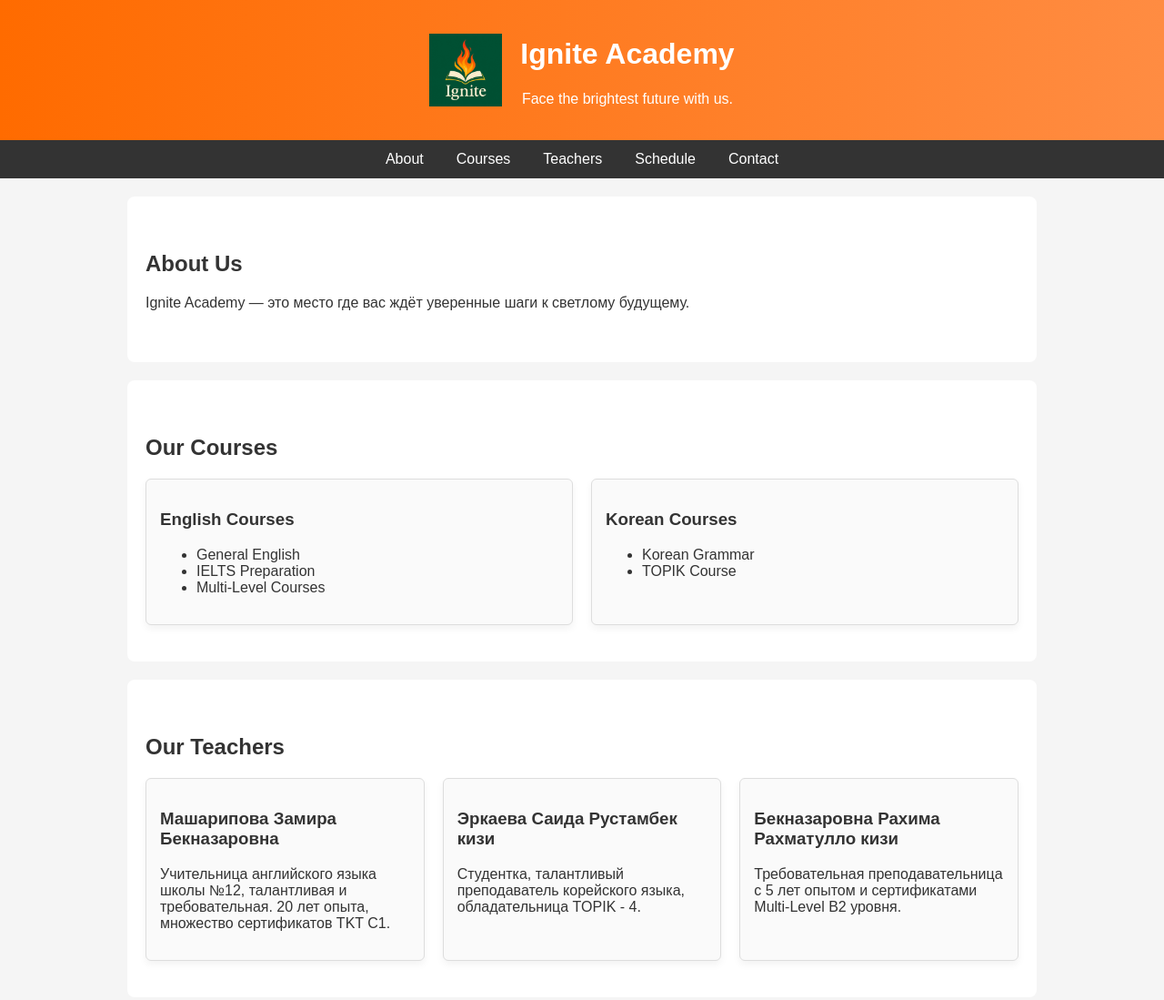
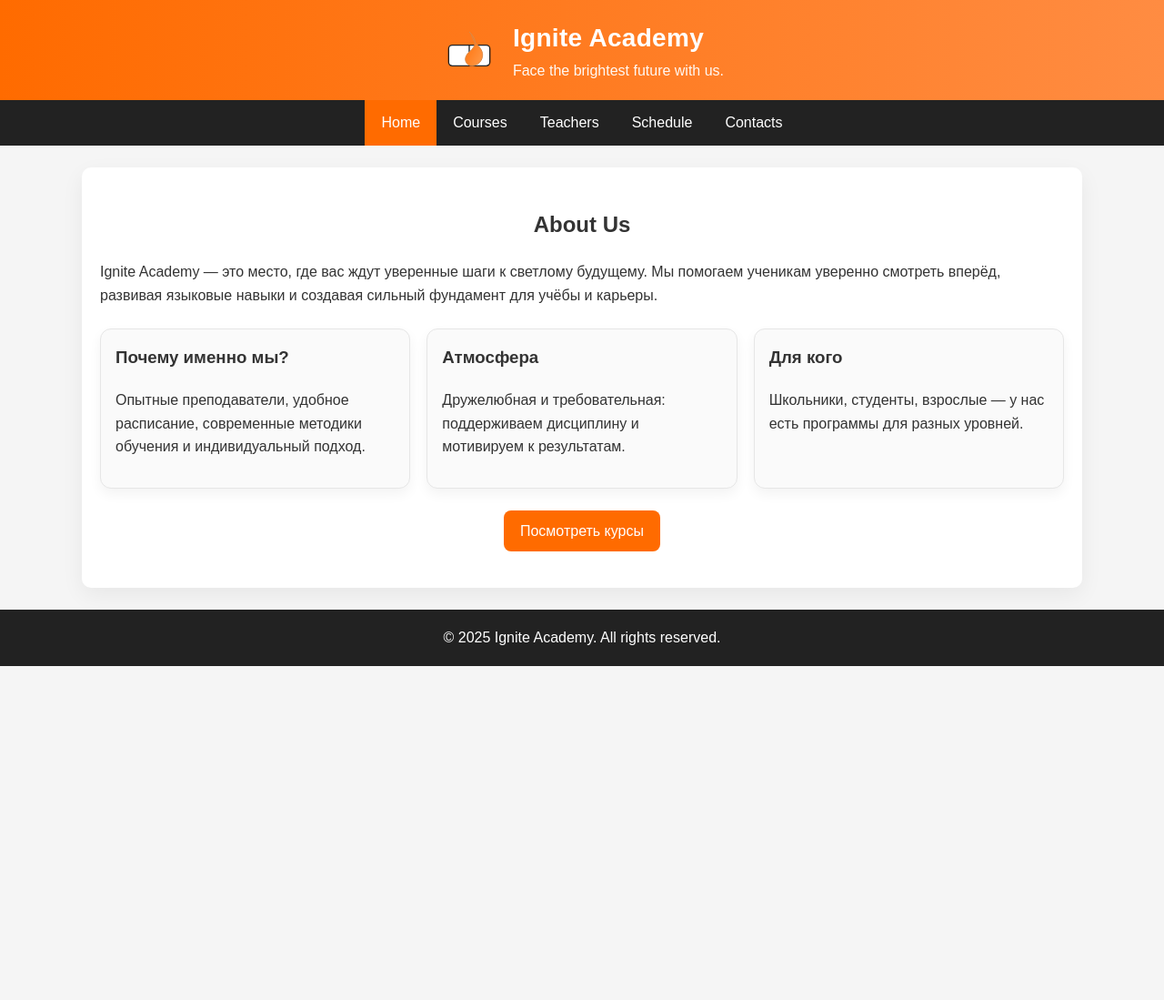
Before and after one commit to IgniteAcademyuz/IgniteAcademy, a plain HTML site: page index.html in a window 1280 px wide. Shown: the top 1099 px of the page at 91% size. After the commit the page ends 800 px from the top, so only its background shows below. Drawn offline with Linux system fonts and the light colour scheme.

Commit message:
Add files via upload

```diff
--- a/index.html
+++ b/index.html
@@ -1,234 +1,61 @@
 <!DOCTYPE html>
 <html lang="en">
 <head>
-<meta charset="UTF-8" />
-<meta name="viewport" content="width=device-width, initial-scale=1.0"/>
-<title>Ignite Academy</title>
-<style>
-  * {
-    box-sizing: border-box;
-    scroll-behavior: smooth;
-  }
-  body {
-    font-family: Arial, sans-serif;
-    margin: 0;
-    background: #f5f5f5;
-    color: #333;
-  }
-  header {
-    background: linear-gradient(90deg, #FF6B00, #ff8c42);
-    color: white;
-    padding: 20px;
-    text-align: center;
-    display: flex;
-    align-items: center;
-    justify-content: center;
-    gap: 20px;
-    flex-wrap: wrap;
-    animation: fadeDown 1s ease-out;
-  }
-  header img {
-    height: 80px;
-    transition: transform 0.3s ease;
-  }
-  header img:hover {
-    transform: scale(1.1);
-  }
-  nav {
-    background: #333;
-    display: flex;
-    justify-content: center;
-    flex-wrap: wrap;
-    animation: fadeDown 1.2s ease-out;
-  }
-  nav a {
-    color: white;
-    text-decoration: none;
-    padding: 12px 18px;
-    transition: background 0.3s, transform 0.3s;
-  }
-  nav a:hover {
-    background: #ff6b00;
-    transform: translateY(-2px);
-  }
-  section {
-    max-width: 1000px;
-    margin: auto;
-    padding: 40px 20px;
-    background: white;
-    margin-top: 20px;
-    border-radius: 8px;
-    opacity: 0;
-    transform: translateY(30px);
-    transition: all 0.8s ease;
-  }
-  section.visible {
-    opacity: 1;
-    transform: translateY(0);
-  }
-  .courses, .teachers, .schedule, .contacts {
-    display: grid;
-    grid-template-columns: repeat(auto-fit, minmax(250px, 1fr));
-    gap: 20px;
-  }
-  .card {
-    background: #fafafa;
-    padding: 15px;
-    border: 1px solid #ddd;
-    border-radius: 6px;
-    box-shadow: 0 4px 8px rgba(0,0,0,0.05);
-    transition: transform 0.3s, box-shadow 0.3s;
-  }
-  .card:hover {
-    transform: translateY(-5px);
-    box-shadow: 0 8px 16px rgba(0,0,0,0.1);
-  }
-  .btn {
-    display: inline-block;
-    background: #FF6B00;
-    color: white;
-    padding: 10px 20px;
-    text-decoration: none;
-    margin-top: 10px;
-    border-radius: 3px;
-    transition: background 0.3s;
-  }
-  .btn:hover {
-    background: #e55a00;
-  }
-  footer {
-    text-align: center;
-    padding: 15px;
-    background: #333;
-    color: white;
-    margin-top: 20px;
-    animation: fadeUp 1s ease-out;
-  }
-  @media(max-width: 600px){
-    nav{
-      flex-direction: column;
-    }
-  }
-  @keyframes fadeDown {
-    from {opacity:0; transform: translateY(-20px);}
-    to {opacity:1; transform: translateY(0);}
-  }
-  @keyframes fadeUp {
-    from {opacity:0; transform: translateY(20px);}
-    to {opacity:1; transform: translateY(0);}
-  }
-</style>
+  <meta charset="UTF-8" />
+  <meta name="viewport" content="width=device-width, initial-scale=1.0"/>
+  <title>Home • Ignite Academy</title>
+  <link rel="icon" type="image/svg+xml" href="logo.svg">
+  <link rel="stylesheet" href="style.css">
 </head>
 <body>
 
 <header>
-  <img src="logo.png" alt="Ignite Academy Logo">
+  <img src="logo.svg" alt="Ignite Academy Logo" class="logo">
   <div>
     <h1>Ignite Academy</h1>
-    <p>Face the brightest future with us.</p>
+    <p class="m0">Face the brightest future with us.</p>
   </div>
 </header>
 
 <nav>
-  <a href="#about">About</a>
-  <a href="#courses">Courses</a>
-  <a href="#teachers">Teachers</a>
-  <a href="#schedule">Schedule</a>
-  <a href="#contacts">Contact</a>
+  <a href="index.html">Home</a>
+  <a href="courses.html">Courses</a>
+  <a href="teachers.html">Teachers</a>
+  <a href="schedule.html">Schedule</a>
+  <a href="contacts.html">Contacts</a>
 </nav>
 
-<section id="about">
-  <h2>About Us</h2>
-  <p>Ignite Academy — это место где вас ждёт уверенные шаги к светлому будущему.</p>
-</section>
+<div class="container">
 
-<section id="courses">
-  <h2>Our Courses</h2>
-  <div class="courses">
+  <h2 class="center">About Us</h2>
+  <p>Ignite Academy — это место, где вас ждут уверенные шаги к светлому будущему. Мы помогаем ученикам уверенно
+  смотреть вперёд, развивая языковые навыки и создавая сильный фундамент для учёбы и карьеры.</p>
+
+  <div class="grid mt24">
     <div class="card">
-      <h3>English Courses</h3>
-      <ul>
-        <li>General English</li>
-        <li>IELTS Preparation</li>
-        <li>Multi-Level Courses</li>
-      </ul>
+      <h3>Почему именно мы?</h3>
+      <p>Опытные преподаватели, удобное расписание, современные методики обучения и индивидуальный подход.</p>
     </div>
     <div class="card">
-      <h3>Korean Courses</h3>
-      <ul>
-        <li>Korean Grammar</li>
-        <li>TOPIK Course</li>
-      </ul>
+      <h3>Атмосфера</h3>
+      <p>Дружелюбная и требовательная: поддерживаем дисциплину и мотивируем к результатам.</p>
+    </div>
+    <div class="card">
+      <h3>Для кого</h3>
+      <p>Школьники, студенты, взрослые — у нас есть программы для разных уровней.</p>
     </div>
   </div>
-</section>
 
-<section id="teachers">
-  <h2>Our Teachers</h2>
-  <div class="teachers">
-    <div class="card">
-      <h3>Машарипова Замира Бекназаровна</h3>
-      <p>Учительница английского языка школы №12, талантливая и требовательная. 20 лет опыта, множество сертификатов TKT C1.</p>
-    </div>
-    <div class="card">
-      <h3>Эркаева Саида Рустамбек кизи</h3>
-      <p>Студентка, талантливый преподаватель корейского языка, обладательница TOPIK - 4.</p>
-    </div>
-    <div class="card">
-      <h3>Бекназаровна Рахима Рахматулло кизи</h3>
-      <p>Требовательная преподавательница с 5 лет опытом и сертификатами Multi-Level B2 уровня.</p>
-    </div>
-  </div>
-</section>
+  <p class="center mt24">
+    <a class="btn" href="courses.html">Посмотреть курсы</a>
+  </p>
 
-<section id="schedule">
-  <h2>Schedule</h2>
-  <div class="schedule">
-    <div class="card">
-      <h3>English</h3>
-      <p>General English, IELTS, Multi-Level Courses</p>
-      <p><strong>Days:</strong> Mon, Wed, Fri</p>
-      <p><strong>Time:</strong> 18:00–19:30</p>
-    </div>
-    <div class="card">
-      <h3>Korean</h3>
-      <p>Grammar and TOPIK Course</p>
-      <p><strong>Days:</strong> Sat, Sun</p>
-      <p><strong>Time:</strong> 12:00–14:00</p>
-    </div>
-  </div>
-</section>
-
-<section id="contacts">
-  <h2>Contact Us</h2>
-  <div class="contacts">
-    <div class="card">
-      <p><strong>Address:</strong><br>Хорезмская область, Ургенч район, Улица Орзу.</p>
-      <p><strong>Phone:</strong><br><a href="tel:+998977900255">+998 97 790 0255</a></p>
-      <p><strong>Telegram:</strong><br><a href="https://t.me/M_Zamira82">@M_Zamira82</a></p>
-      <p><strong>Instagram:</strong><br><a href="https://instagram.com/Ignite_Academy_IA">@Ignite_Academy_IA</a></p>
-      <a class="btn" href="https://t.me/M_Zamira82">Записаться сейчас</a>
-    </div>
-  </div>
-</section>
+</div>
 
 <footer>
   &copy; 2025 Ignite Academy. All rights reserved.
 </footer>
 
-<script>
-  const sections = document.querySelectorAll('section');
-  const revealOnScroll = () => {
-    sections.forEach(sec => {
-      const secTop = sec.getBoundingClientRect().top;
-      if (secTop < window.innerHeight - 50) {
-        sec.classList.add('visible');
-      }
-    });
-  };
-  window.addEventListener('scroll', revealOnScroll);
-  revealOnScroll();
-</script>
-
+<script src="script.js"></script>
 </body>
 </html>
--- /dev/null
+++ b/script.js
@@ -0,0 +1,36 @@
+// Ignite Academy — simple page transitions and section reveal
+document.addEventListener("DOMContentLoaded", () => {
+  // Reveal containers on scroll
+  const containers = document.querySelectorAll(".container");
+  const reveal = () => {
+    containers.forEach(c => {
+      const top = c.getBoundingClientRect().top;
+      if (top < window.innerHeight - 60) c.classList.add("visible");
+    });
+  };
+  window.addEventListener("scroll", reveal);
+  reveal();
+
+  // Active nav link based on current path
+  const path = location.pathname.split("/").pop() || "index.html";
+  document.querySelectorAll("nav a").forEach(a => {
+    const href = a.getAttribute("href");
+    if ((path === "" && href === "index.html") || href === path) {
+      a.classList.add("active");
+    }
+  });
+
+  // Fade-out transition on internal navigation
+  document.querySelectorAll('a[href$=".html"]').forEach(link => {
+    const url = new URL(link.href, location.href);
+    const isSameOrigin = url.origin === location.origin;
+    if (!isSameOrigin) return;
+    link.addEventListener("click", e => {
+      // open in new tab should not be intercepted
+      if (e.ctrlKey || e.metaKey || e.shiftKey || e.button !== 0) return;
+      e.preventDefault();
+      document.body.classList.add("fade-out");
+      setTimeout(() => { window.location.href = link.href; }, 200);
+    });
+  });
+});
--- /dev/null
+++ b/style.css
@@ -0,0 +1,120 @@
+/* ===== Ignite Academy — Global Styles ===== */
+* { box-sizing: border-box; }
+html { scroll-behavior: smooth; }
+body {
+  margin: 0;
+  font-family: Arial, system-ui, -apple-system, Segoe UI, Roboto, "Helvetica Neue", sans-serif;
+  background: #f5f5f5;
+  color: #333;
+  line-height: 1.6;
+  opacity: 1;
+  transition: opacity .35s ease;
+}
+body.fade-out { opacity: 0; }
+
+/* Header */
+header {
+  background: linear-gradient(90deg, #FF6B00, #ff8c42);
+  color: #fff;
+  padding: 20px;
+  display: flex;
+  align-items: center;
+  justify-content: center;
+  gap: 16px;
+  flex-wrap: wrap;
+}
+header img, header .logo {
+  height: 64px;
+}
+header h1 {
+  margin: 0;
+  font-size: 28px;
+  letter-spacing: .3px;
+}
+header p {
+  margin: 4px 0 0 0;
+  opacity: .95;
+}
+
+/* Nav */
+nav {
+  background: #222;
+  display: flex;
+  justify-content: center;
+  flex-wrap: wrap;
+  position: sticky;
+  top: 0;
+  z-index: 20;
+}
+nav a {
+  color: #fff;
+  text-decoration: none;
+  padding: 12px 18px;
+  display: block;
+  transition: background .25s ease, transform .25s ease;
+}
+nav a:hover { background: #ff6b00; transform: translateY(-2px); }
+nav a.active { background: #ff6b00; }
+
+/* Section container */
+.container {
+  max-width: 1100px;
+  margin: 24px auto;
+  padding: 24px 20px;
+  background: #fff;
+  border-radius: 10px;
+  box-shadow: 0 8px 24px rgba(0,0,0,.06);
+  opacity: 0;
+  transform: translateY(24px);
+  transition: opacity .6s ease, transform .6s ease;
+}
+.container.visible { opacity: 1; transform: translateY(0); }
+
+/* Grid cards */
+.grid {
+  display: grid;
+  grid-template-columns: repeat(auto-fit, minmax(260px, 1fr));
+  gap: 18px;
+}
+.card {
+  background: #fafafa;
+  padding: 16px;
+  border: 1px solid #e6e6e6;
+  border-radius: 12px;
+  box-shadow: 0 6px 14px rgba(0,0,0,.05);
+  transition: transform .25s ease, box-shadow .25s ease;
+}
+.card:hover { transform: translateY(-6px); box-shadow: 0 10px 24px rgba(0,0,0,.1); }
+.card h3 { margin-top: 0; }
+
+.btn {
+  display: inline-block;
+  background: #FF6B00;
+  color: #fff;
+  padding: 10px 18px;
+  border-radius: 8px;
+  text-decoration: none;
+  transition: background .25s ease;
+}
+.btn:hover { background: #e55a00; }
+
+/* Footer */
+footer {
+  text-align: center;
+  padding: 18px;
+  color: #fff;
+  background: #222;
+  margin-top: 24px;
+}
+
+/* Utilities */
+.center { text-align: center; }
+.m0 { margin: 0; }
+.mt8 { margin-top: 8px; }
+.mt16 { margin-top: 16px; }
+.mt24 { margin-top: 24px; }
+
+/* Responsive nav for very small screens */
+@media (max-width: 600px) {
+  nav { flex-direction: column; }
+}
```
Also changed, not shown: contacts.html (added, +58 -0 lines), courses.html (added, +64 -0 lines), schedule.html (added, +57 -0 lines), teachers.html (added, +54 -0 lines), logo.svg (added).
